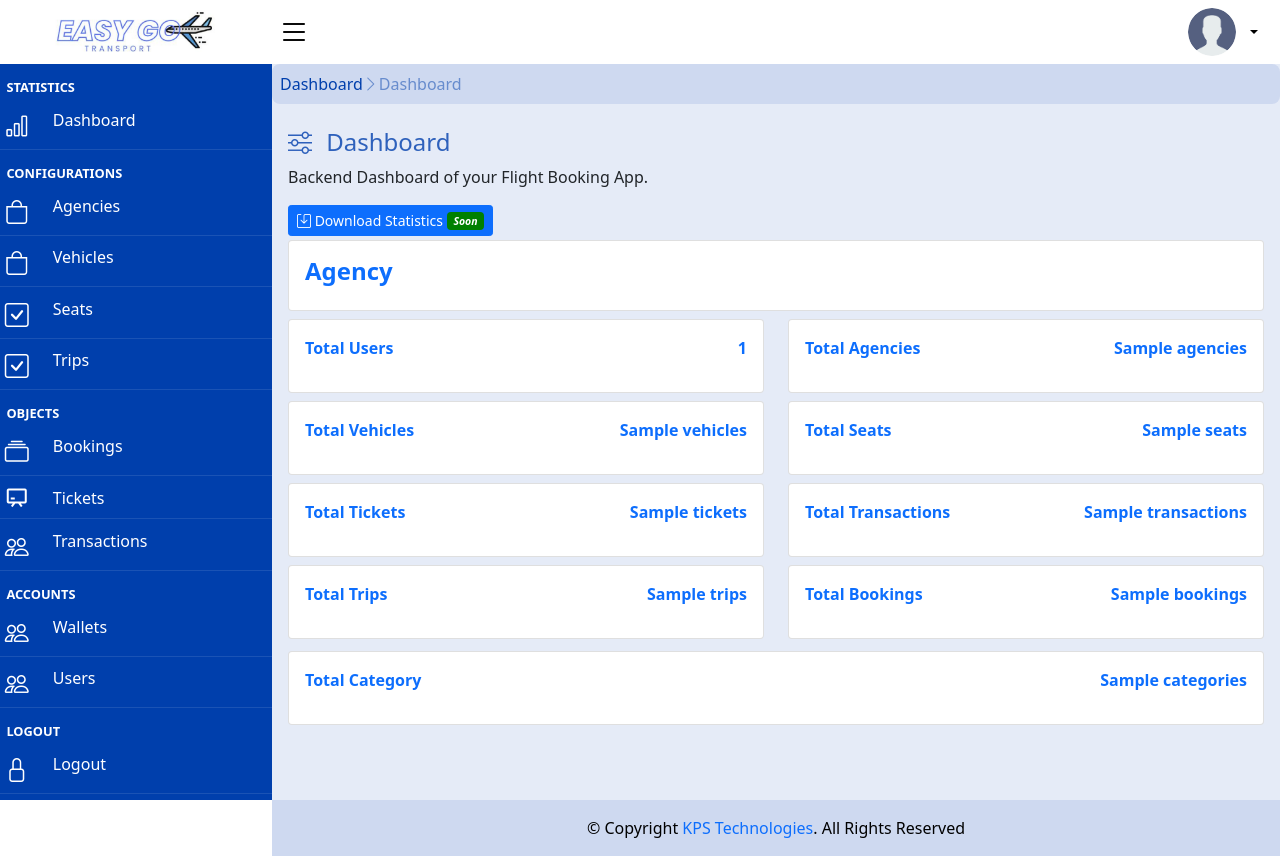
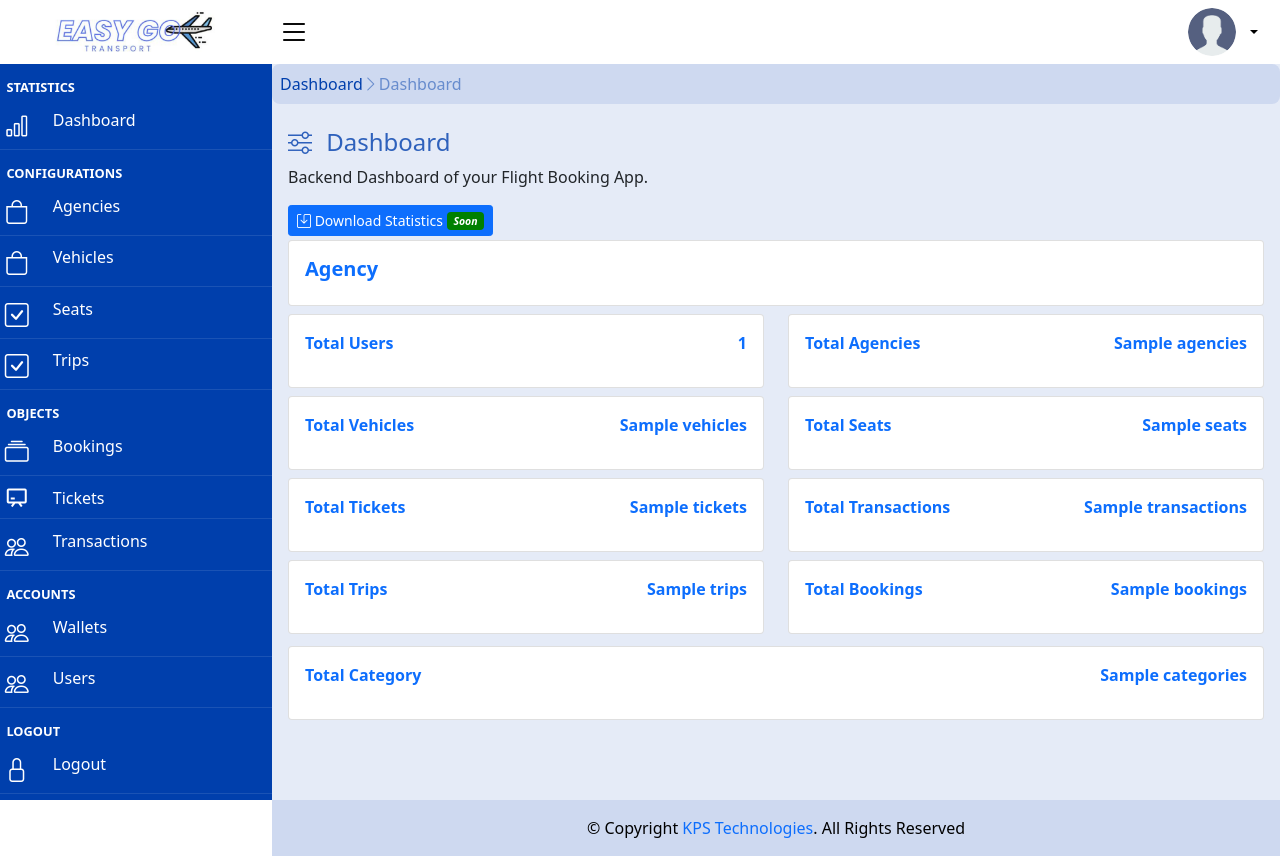
Before and after one commit to DevPrinceK/flight, a Django app: template core/backend/templates/backend/index.html in a window 1280 px wide. Run offline with Django 4.2, Linux system fonts and the light colour scheme; the template is opened without the code that fills it: most values are stand-ins (such as "Sample title", 1, 10 or a date in 2020); some libraries are stand-ins or nearby versions.

Commit message:
Update index.html

```diff
--- a/core/backend/templates/backend/index.html
+++ b/core/backend/templates/backend/index.html
@@ -23,13 +23,13 @@
                     <div class="card-body my-auto py-auto">
                         <div class="row">
                             <div class="col-6">
-                                <h4 class="text-primary"><b>Agency</b></h4>
+                                <h5 class="text-primary"><b>Agency</b></h5>
                             </div>
                             <div class="col-6 text-end">
                                 {% if request.user.is_staff or request.user.is_superuser %}
-                                <h4 class="text-primary"><b>EasyGo Transport Agency</b></h4>
+                                <h5 class="text-primary"><b>EasyGo Transport Agency</b></h5>
                                 {% else %}
-                                <h4 class="text-primary"><b>{{request.user.agency.name|upper}}</b></h4>
+                                <h5 class="text-primary"><b>{{request.user.agency.name|upper}}</b></h5>
                                 {% endif %}
                             </div>
                         </div>
```
